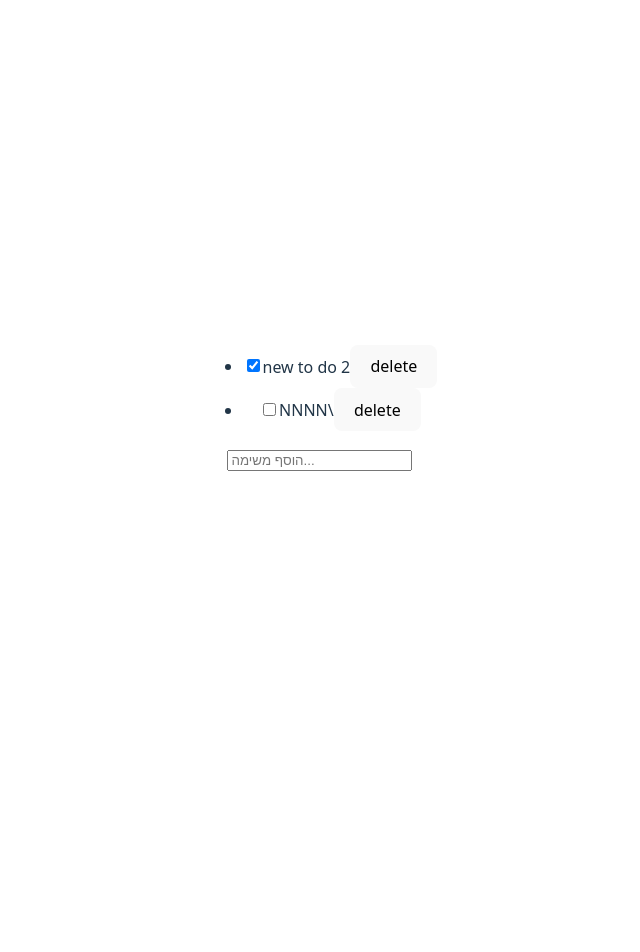
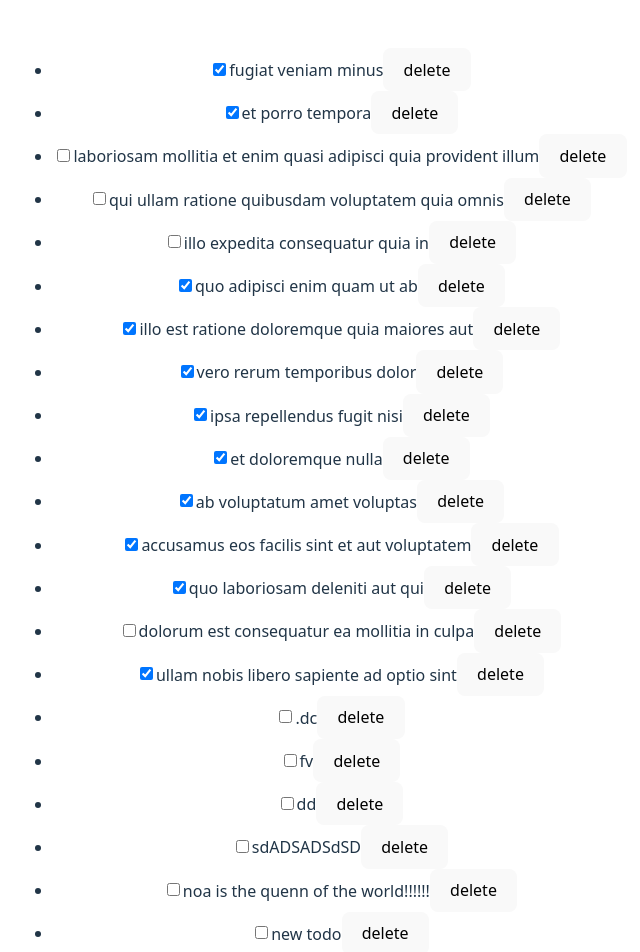
Before and after one commit to itayido/instagramdemo, a React (Vite) app: page /home/todolist in a window 1280 px wide. Shown: the top 952 px of the page, without its empty margins (320-960 px from the left). Before the commit the page ends 800 px from the top, so only its background shows below. Built offline with nearby package versions, Linux system fonts and the light colour scheme; data requests are answered from the project's data file; sample sign-in values are in the browser's storage.

Commit message:
postsandpost

```diff
--- a/src/App.jsx
+++ b/src/App.jsx
@@ -5,6 +5,9 @@ import Todo from "./home/Todo";
 import AddInfo from "./register/AddInfo";
 import Register from "./register/register";
 import Info from "./home/components/Info";
+import Posts from "./home/components/Posts";
+import PostDetails from "./home/components/PostDetails";
+
 import { BrowserRouter as Router, Routes, Route, Navigate } from "react-router";
 
 function App() {
@@ -19,6 +22,8 @@ function App() {
           <Route path="/home" element={<Home />} />
           <Route path="/home/todolist" element={<Todo />} />
           <Route path="/home/info" element={<Info />} />
+          <Route path="/home/posts" element={<Posts />} />
+          <Route path="/home/posts/:id" element={<PostDetails />} />
         </Routes>
       </Router>
     </>
--- a/src/data/db.json
+++ b/src/data/db.json
@@ -434,6 +434,96 @@
   ],
   "todos": [
     {
+      "userId": "1",
+      "id": "3",
+      "title": "fugiat veniam minus",
+      "completed": true
+    },
+    {
+      "userId": "1",
+      "id": "4",
+      "title": "et porro tempora",
+      "completed": true
+    },
+    {
+      "userId": "1",
+      "id": "5",
+      "title": "laboriosam mollitia et enim quasi adipisci quia provident illum",
+      "completed": false
+    },
+    {
+      "userId": "1",
+      "id": "6",
+      "title": "qui ullam ratione quibusdam voluptatem quia omnis",
+      "completed": false
+    },
+    {
+      "userId": "1",
+      "id": "7",
+      "title": "illo expedita consequatur quia in",
+      "completed": false
+    },
+    {
+      "userId": "1",
+      "id": "8",
+      "title": "quo adipisci enim quam ut ab",
+      "completed": true
+    },
+    {
+      "userId": "1",
+      "id": "10",
+      "title": "illo est ratione doloremque quia maiores aut",
+      "completed": true
+    },
+    {
+      "userId": "1",
+      "id": "11",
+      "title": "vero rerum temporibus dolor",
+      "completed": true
+    },
+    {
+      "userId": "1",
+      "id": "12",
+      "title": "ipsa repellendus fugit nisi",
+      "completed": true
+    },
+    {
+      "userId": "1",
+      "id": "13",
+      "title": "et doloremque nulla",
+      "completed": true
+    },
+    {
+      "userId": "1",
+      "id": "15",
+      "title": "ab voluptatum amet voluptas",
+      "completed": true
+    },
+    {
+      "userId": "1",
+      "id": "16",
+      "title": "accusamus eos facilis sint et aut voluptatem",
+      "completed": true
+    },
+    {
+      "userId": "1",
+      "id": "17",
+      "title": "quo laboriosam deleniti aut qui",
+      "completed": true
+    },
+    {
+      "userId": "1",
+      "id": "18",
+      "title": "dolorum est consequatur ea mollitia in culpa",
+      "completed": false
+    },
+    {
+      "userId": "1",
+      "id": "20",
+      "title": "ullam nobis libero sapiente ad optio sint",
+      "completed": true
+    },
+    {
       "userId": "2",
       "id": "29",
       "title": "laborum aut in quam",
@@ -504,18 +594,6 @@
       "id": "40",
       "title": "totam atque quo nesciunt",
       "completed": true
-    },
-    {
-      "userId": "3",
-      "id": "41",
-      "title": "aliquid amet impedit consequatur aspernatur placeat eaque fugiat suscipit",
-      "completed": false
-    },
-    {
-      "userId": "3",
-      "id": "42",
-      "title": "rerum perferendis error quia ut eveniet",
-      "completed": false
     },
     {
       "userId": "3",
@@ -656,7 +734,7 @@
       "completed": false
     },
     {
-      "userId": "4",
+      "userId": 4,
       "id": "66",
       "title": "rerum eum molestias autem voluptatum sit optio",
       "completed": false
@@ -866,16 +944,46 @@
       "completed": false
     },
     {
-      "id": "2",
-      "title": "new to do 2",
-      "completed": true,
+      "id": "21",
+      "title": ".dc",
+      "completed": false,
+      "userId": 1
+    },
+    {
+      "id": "22",
+      "title": "fv",
+      "completed": false,
+      "userId": 1
+    },
+    {
+      "id": "23",
+      "title": "dd",
+      "completed": false,
       "userId": "1"
     },
     {
-      "id": "3",
-      "title": "NNNN\\",
+      "id": "24",
+      "title": "sdADSADSdSD",
       "completed": false,
       "userId": "1"
+    },
+    {
+      "id": "25",
+      "title": "noa is the quenn of the world!!!!!!",
+      "completed": false,
+      "userId": "1"
+    },
+    {
+      "id": "26",
+      "title": "new todo",
+      "completed": false,
+      "userId": "1"
+    },
+    {
+      "id": "41",
+      "title": "new to do",
+      "completed": false,
+      "userId": "2"
     }
   ],
   "photos": [
--- a/src/home/Todo.jsx
+++ b/src/home/Todo.jsx
@@ -2,7 +2,7 @@ import { useEffect, useState } from "react";
 
 function Todo() {
   const [data, setData] = useState([]);
-  const [Value, setValue] = useState();
+  const [value, setValue] = useState("");
 
   const ActiveUser = JSON.parse(localStorage.getItem("ActiveUser"));
   useEffect(() => {
@@ -19,7 +19,7 @@ function Todo() {
       }
     }
     fetchitems();
-  }, [ActiveUser.id]);
+  }, []);
 
   const handleCheckboxChange = async (id) => {
     const listToDo = data.map((item) =>
@@ -57,7 +57,7 @@ function Todo() {
       id: "" + newId,
       title,
       completed: false,
-      userId: ActiveUser.id,
+      userId: "" + ActiveUser.id,
     };
     setData((prev) => [...prev, newItem]);
 
@@ -97,12 +97,18 @@ function Todo() {
     }
   };
 
+  function handleSubmit(e) {
+    e.preventDefault();
+    addToDo(value);
+    setValue("");
+  }
+
   return (
     <div>
       {
         <ul>
           {data.length === 0
-            ? "NO TO DOS LEFT"
+            ? "No To Dos Left"
             : data.map((todo) => (
                 <li key={todo.id}>
                   <input
@@ -116,16 +122,15 @@ function Todo() {
               ))}
         </ul>
       }
-      <input
-        type="text"
-        placeholder="הוסף משימה..."
-        onKeyDown={(e) => {
-          if (e.key === "Enter" && e.target.value.trim()) {
-            addToDo(e.target.value.trim());
-            e.target.value = "";
-          }
-        }}
-      />
+      <form onSubmit={handleSubmit}>
+        <input
+          type="text"
+          value={value}
+          placeholder="add to do"
+          onChange={(e) => setValue(e.target.value)}
+        />
+        <button type="submit">Add</button>
+      </form>
     </div>
   );
 }
--- /dev/null
+++ b/src/home/components/PostDetails.jsx
@@ -0,0 +1,56 @@
+import { useEffect, useState } from "react";
+import { useParams, Link } from "react-router";
+
+function PostDetails() {
+  const { id } = useParams();
+  const [post, setPost] = useState("");
+  const [comments, setComments] = useState([]);
+
+  useEffect(() => {
+    async function fetchPost() {
+      try {
+        const postRes = await fetch(`http://localhost:3000/posts/${id}`);
+        if (!postRes.ok) throw new Error("Failed to get the post");
+        const data = await postRes.json();
+        setPost(data);
+
+        const commentsRes = await fetch(
+          `http://localhost:3000/comments?postId=${id}`
+        );
+        if (!commentsRes.ok) throw new Error("Failed to get the comments");
+        const commentsData = await commentsRes.json();
+        setComments(commentsData);
+      } catch (err) {
+        console.error("Error:", err);
+      }
+    }
+
+    fetchPost();
+  }, [id]);
+
+  return (
+    <div>
+      <Link to="/home/posts">Back to Posts</Link>
+
+      <h2>{post.title}</h2>
+      <p>{post.body}</p>
+      <h3>Comments:</h3>
+
+      {comments.length === 0 ? (
+        <p>No comments</p>
+      ) : (
+        <details open>
+          <ul>
+            {comments.map((comment) => (
+              <li key={comment.id}>
+                {comment.name}: {comment.body}
+              </li>
+            ))}
+          </ul>
+        </details>
+      )}
+    </div>
+  );
+}
+
+export default PostDetails;
--- a/src/home/components/Posts.jsx
+++ b/src/home/components/Posts.jsx
@@ -0,0 +1,44 @@
+import { useEffect, useState } from "react";
+import { Link } from "react-router";
+function Posts() {
+  const [data, setData] = useState([]);
+  const ActiveUser = JSON.parse(localStorage.getItem("ActiveUser"));
+
+  useEffect(() => {
+    async function fetchItems() {
+      try {
+        const response = await fetch(
+          `http://localhost:3000/posts?userId=${ActiveUser.id}`
+        );
+        const data = await response.json();
+        setData(data);
+      } catch (err) {
+        console.log("Error fetching posts:", err);
+      }
+    }
+    fetchItems();
+  }, []);
+
+  return (
+    <div>
+      <h2>Posts by {ActiveUser.username}</h2>
+
+      <ul>
+        {data.length === 0 ? (
+          <p>No Posts</p>
+        ) : (
+          data.map((post) => (
+            <Link to={`/home/posts/${post.id}`} key={post.id}>
+              <li key={post.id}>
+                ID: {post.id} <br />
+                Title: {post.title}
+              </li>
+            </Link>
+          ))
+        )}
+      </ul>
+    </div>
+  );
+}
+
+export default Posts;
```
